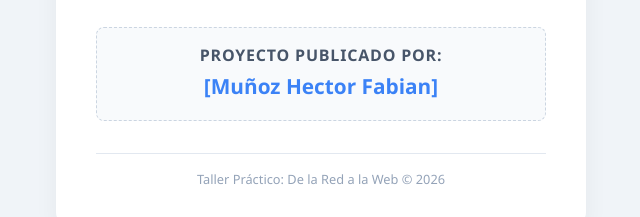
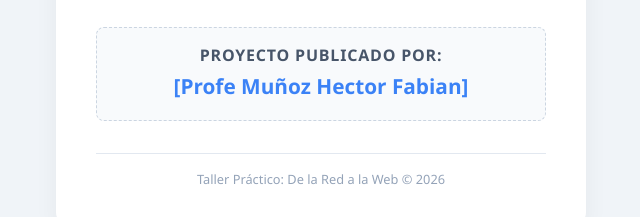
Before and after one commit to fab990911/Mi_Primera_Web, a plain HTML site: page index.html in a window 1280 px wide. Shown: the part 400-617 px from the top of the page, without its empty margins (319-959 px from the left). Drawn offline with Linux system fonts and the light colour scheme.

Commit message:
Change student name in index.html
Updated the student name in the HTML file.

```diff
--- a/index.html
+++ b/index.html
@@ -97,7 +97,7 @@
         <!-- Sección diseñada para que el alumno la personalice en clase -->
         <div class="student-box">
             <h2>Proyecto publicado por:</h2>
-            <p class="student-name">[Muñoz Hector Fabian]</p>
+            <p class="student-name">[Profe Muñoz Hector Fabian]</p>
         </div>
 
         <footer>
```
